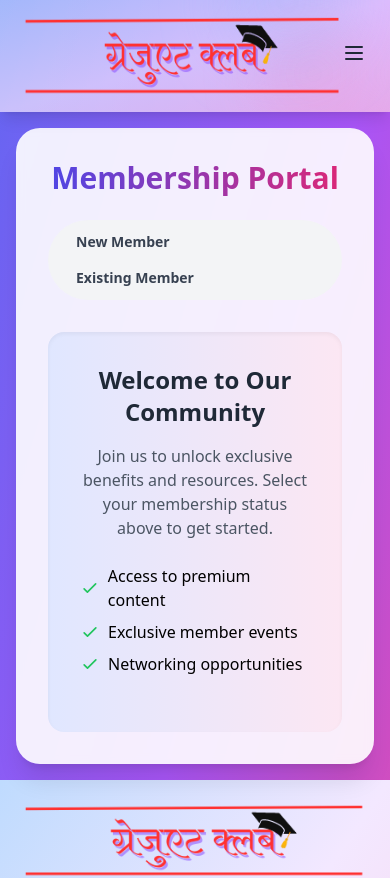
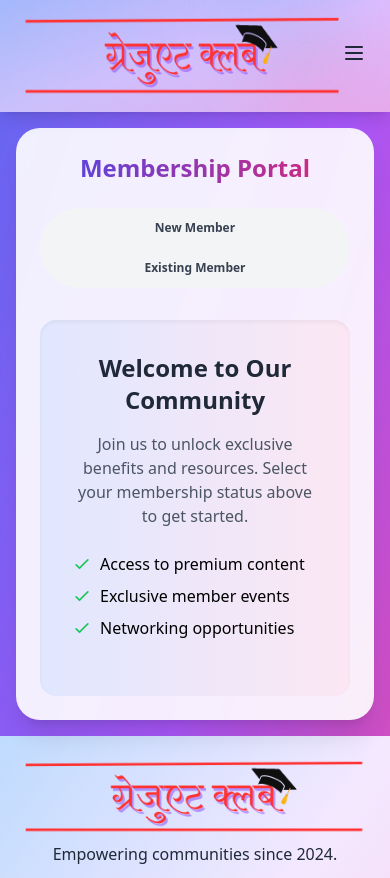
Before and after one commit to shankha7139/OPsir-NGO, a React (Create React App) app: page /membership in a window 390 px wide. Shown: the top 878 px of the page. Built offline with nearby package versions, Linux system fonts and the light colour scheme.

Commit message:
Refactor membership switch buttons

```diff
--- a/src/pages/Membership.jsx
+++ b/src/pages/Membership.jsx
@@ -13,21 +13,22 @@ const Membership = () => {
       <Navbar />
       <main className="flex-grow flex flex-col items-center justify-center p-4 sm:p-6 lg:p-8">
         <motion.div
-          className="w-full max-w-4xl p-8 sm:p-10 bg-white/90 backdrop-blur-sm rounded-3xl shadow-xl"
+          className="w-full max-w-4xl p-6 sm:p-8 lg:p-10 bg-white/90 backdrop-blur-sm rounded-3xl shadow-xl"
           initial={{ opacity: 0, y: 50 }}
           animate={{ opacity: 1, y: 0 }}
           transition={{ duration: 0.5 }}
         >
           {/* Header and Membership Status Switch */}
           <div className="mb-8">
-            <h1 className="text-3xl font-bold text-center mb-6 text-transparent bg-clip-text bg-gradient-to-r from-indigo-600 to-pink-600">
+            <h1 className="text-2xl sm:text-3xl font-bold text-center mb-6 text-transparent bg-clip-text bg-gradient-to-r from-indigo-600 to-pink-600">
               Membership Portal
             </h1>
             <div className="flex justify-center">
-              <div className="bg-gray-100 p-1 rounded-full">
+              <div className="bg-gray-100 p-1 rounded-full w-full max-w-xs sm:max-w-md">
+                <div className="flex flex-col sm:flex-row justify-center">
                   <button
                     onClick={() => setIsMember(false)}
-                  className={`px-6 py-2 rounded-full font-semibold text-sm transition-all duration-200 ${
+                    className={`px-4 sm:px-6 py-2 rounded-full font-semibold text-xs sm:text-sm transition-all duration-200 mb-2 sm:mb-0 ${
                       isMember === false
                         ? "bg-indigo-600 text-white shadow-lg"
                         : "text-gray-700 hover:bg-gray-200"
@@ -37,7 +38,7 @@ const Membership = () => {
                   </button>
                   <button
                     onClick={() => setIsMember(true)}
-                  className={`px-6 py-2 rounded-full font-semibold text-sm transition-all duration-200 ${
+                    className={`px-4 sm:px-6 py-2 rounded-full font-semibold text-xs sm:text-sm transition-all duration-200 ${
                       isMember === true
                         ? "bg-pink-600 text-white shadow-lg"
                         : "text-gray-700 hover:bg-gray-200"
@@ -45,6 +46,7 @@ const Membership = () => {
                   >
                     Existing Member
                   </button>
+                </div>
               </div>
             </div>
           </div>
```
Lines whose indentation alone changed are shown as unchanged.
